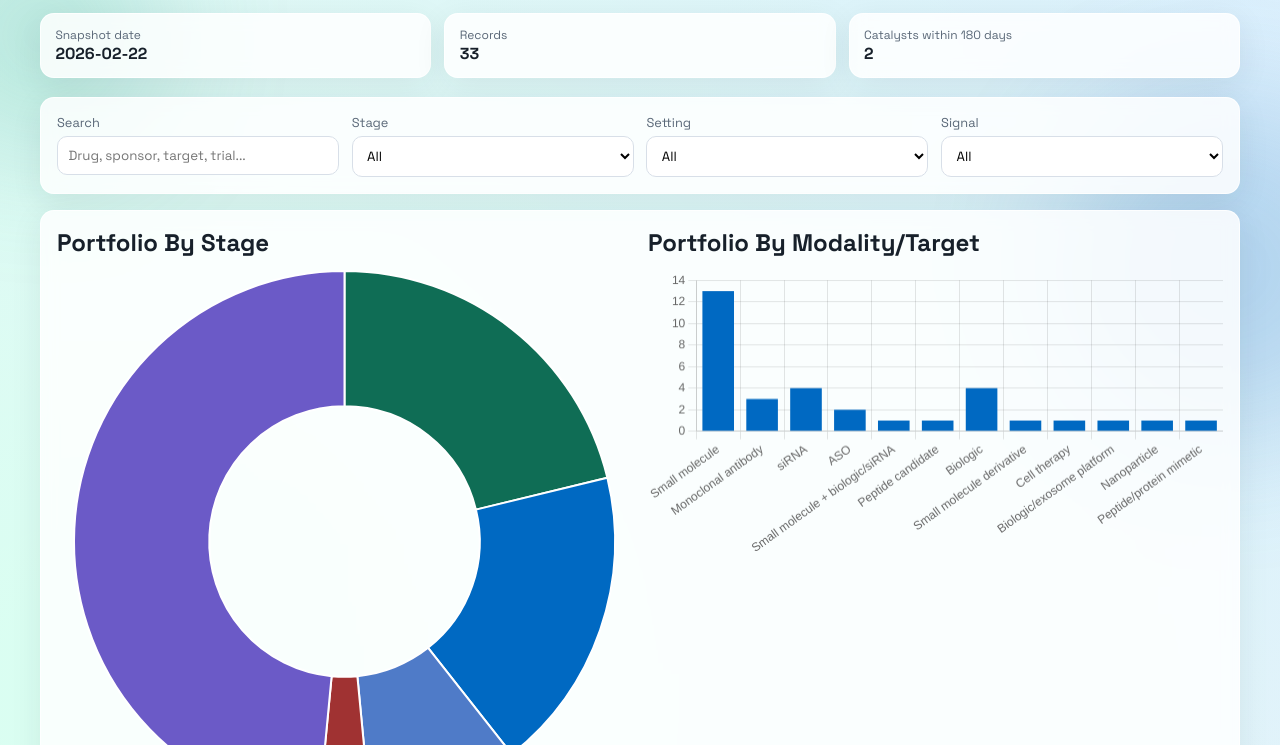
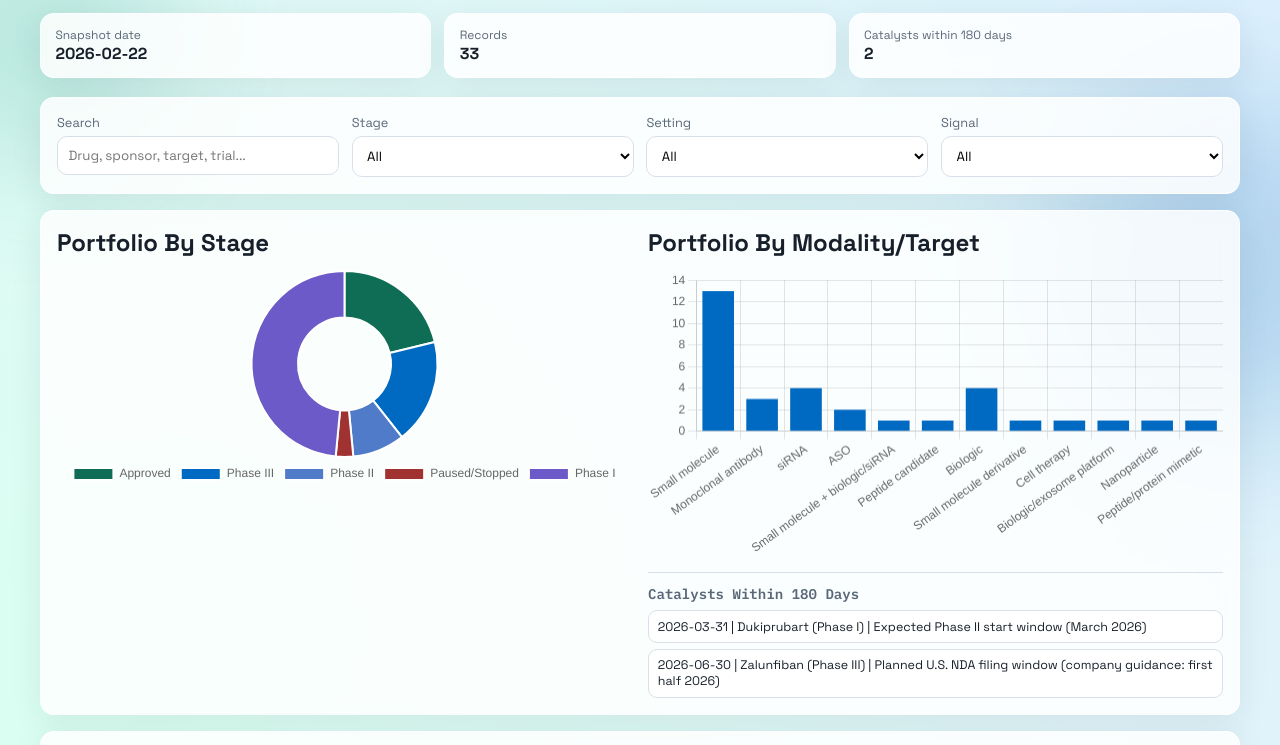
Before and after one commit to rubioisabel134-ai/ACS-dashboard, a plain HTML site: page index.html in a window 1280 px wide. Shown: the part 176-921 px from the top of the page. Drawn offline with nearby package versions, Linux system fonts and the light colour scheme.

Commit message:
Resize stage chart and add 180-day catalyst details panel

```diff
--- a/app.js
+++ b/app.js
@@ -80,6 +80,7 @@ function applyFilters() {
   renderGrid();
   renderCharts();
   renderCatalystCount();
+  renderCatalystList();
 }
 
 function renderCards() {
@@ -213,15 +214,42 @@ function aggregate(records, key) {
 }
 
 function renderCatalystCount() {
+  document.getElementById("nearCatalystCount").textContent = String(getNearCatalysts().length);
+}
+
+function getNearCatalysts() {
   const today = new Date();
-  const horizon = new Date();
+  today.setHours(0, 0, 0, 0);
+  const horizon = new Date(today);
   horizon.setDate(horizon.getDate() + 180);
-  const count = state.filtered.filter((r) => {
-    if (!r.nextCatalystDate) return false;
-    const d = new Date(r.nextCatalystDate);
-    return d >= today && d <= horizon;
-  }).length;
-  document.getElementById("nearCatalystCount").textContent = String(count);
+
+  return state.filtered
+    .filter((r) => {
+      if (!r.nextCatalystDate) return false;
+      const d = new Date(r.nextCatalystDate);
+      return !Number.isNaN(d.getTime()) && d >= today && d <= horizon;
+    })
+    .sort((a, b) => new Date(a.nextCatalystDate) - new Date(b.nextCatalystDate));
+}
+
+function renderCatalystList() {
+  const target = document.getElementById("nearCatalystList");
+  target.innerHTML = "";
+  const catalysts = getNearCatalysts();
+
+  if (!catalysts.length) {
+    const li = document.createElement("li");
+    li.className = "empty";
+    li.textContent = "No catalysts in the next 180 days for current filters.";
+    target.appendChild(li);
+    return;
+  }
+
+  catalysts.slice(0, 8).forEach((r) => {
+    const li = document.createElement("li");
+    li.textContent = `${r.nextCatalystDate} | ${r.drug} (${r.stage}) | ${r.nextCatalystEvent}`;
+    target.appendChild(li);
+  });
 }
 
 load();
--- a/index.html
+++ b/index.html
@@ -66,13 +66,17 @@
     </section>
 
     <section class="panel charts">
-      <div class="chart-card">
+      <div class="chart-card chart-card--stage">
         <h2>Portfolio By Stage</h2>
         <canvas id="stageChart"></canvas>
       </div>
       <div class="chart-card">
         <h2>Portfolio By Modality/Target</h2>
         <canvas id="modalityChart"></canvas>
+        <div class="catalyst-details">
+          <h3>Catalysts Within 180 Days</h3>
+          <ul id="nearCatalystList"></ul>
+        </div>
       </div>
     </section>
 
--- a/styles.css
+++ b/styles.css
@@ -155,6 +155,48 @@ select {
   min-height: 280px;
 }
 
+.chart-card--stage {
+  min-height: 250px;
+}
+
+#stageChart {
+  max-height: 220px;
+}
+
+.catalyst-details {
+  margin-top: 0.9rem;
+  border-top: 1px solid var(--line);
+  padding-top: 0.75rem;
+}
+
+.catalyst-details h3 {
+  margin: 0 0 0.45rem;
+  font-size: 0.88rem;
+  color: var(--muted);
+  font-family: "IBM Plex Mono", monospace;
+}
+
+.catalyst-details ul {
+  list-style: none;
+  margin: 0;
+  padding: 0;
+  display: grid;
+  gap: 0.4rem;
+}
+
+.catalyst-details li {
+  border: 1px solid var(--line);
+  border-radius: 9px;
+  padding: 0.45rem 0.55rem;
+  font-size: 0.78rem;
+  background: #fff;
+}
+
+.catalyst-details .empty {
+  color: var(--muted);
+  font-style: italic;
+}
+
 h2 {
   margin: 0 0 0.8rem;
 }
```
